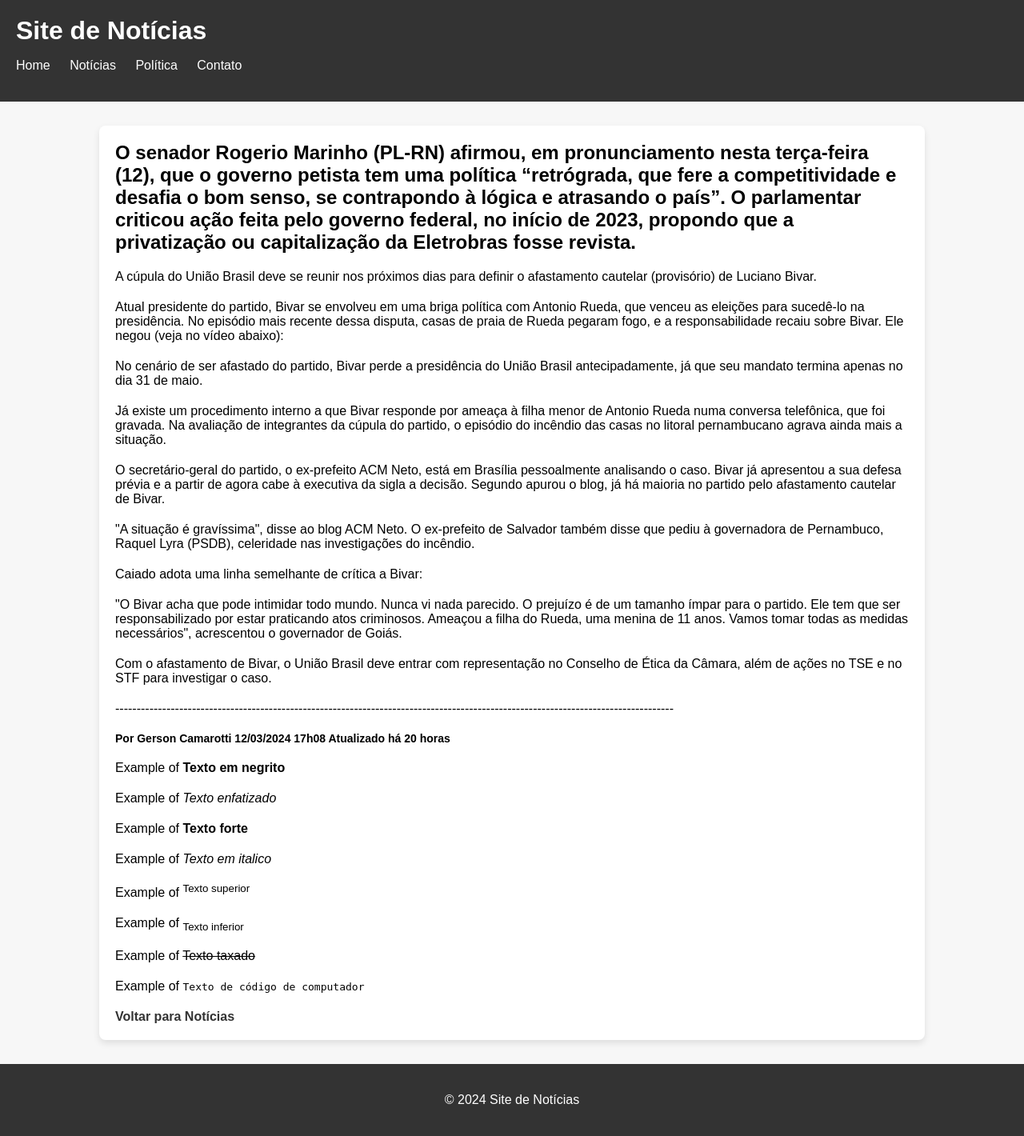
After one commit to Duarsa/noticia, a PHP site: page /noticia2.html in a window 1280 px wide. The commit adds this page. Shown: the whole page at 80% size. Run offline with PHP 8.4, Linux system fonts and the light colour scheme.

Commit message:
Add files via upload

```diff
--- /dev/null
+++ b/noticia2.html
@@ -0,0 +1,153 @@
+<!DOCTYPE html>
+<html lang="en">
+<head>
+    <meta charset="UTF-8">
+    <meta name="viewport" content="width=device-width, initial-scale=1.0">
+    <title>Título da Notícia - Site de Notícias</title>
+
+    <style>
+        body {
+    font-family: Arial, sans-serif;
+    margin: 0;
+    padding: 0;
+    background-color: #f7f7f7;
+}
+
+header {
+    background-color: #333;
+    color: #fff;
+    padding: 20px;
+}
+
+h1 {
+    margin: 0;
+}
+
+nav ul {
+    list-style-type: none;
+    padding: 0;
+}
+
+nav ul li {
+    display: inline;
+    margin-right: 20px;
+}
+
+nav ul li a {
+    color: #fff;
+    text-decoration: none;
+    transition: color 0.3s ease;
+}
+
+nav ul li a:hover {
+    color: #ffa500;
+}
+
+.nota{
+    font-size: 14px;
+    /*font-family*/
+}
+
+.main-content {
+    display: flex;
+    justify-content: center;
+    align-items: flex-start;
+    padding: 20px;
+}
+
+article {
+    background-color: #fff;
+    border-radius: 8px;
+    margin: 10px;
+    padding: 20px;
+    width: 80%;
+    box-shadow: 0 4px 8px rgba(0, 0, 0, 0.1);
+}
+
+article h2 {
+    margin-top: 0;
+}
+
+article p {
+    margin-bottom: 20px;
+}
+
+article a {
+    color: #333;
+    text-decoration: none;
+    font-weight: bold;
+    transition: color 0.3s ease;
+}
+
+article a:hover {
+    color: #ffa500;
+}
+
+footer {
+    background-color: #333;
+    color: #fff;
+    text-align: center;
+    padding: 20px;
+}
+
+</style>
+
+</head>
+<body>
+    <header>
+        <h1>Site de Notícias</h1>
+        <nav>
+            <ul>
+                <li><a href="index.html">Home</a></li>
+                <li><a href="noticias.html">Notícias</a></li>
+                <li><a href="politica.html">Política</a></li>
+                <li><a href="#">Contato</a></li>
+            </ul>
+        </nav>
+    </header>
+    <section class="main-content">
+        <article>
+            <h2>O senador Rogerio Marinho (PL-RN) afirmou, em pronunciamento nesta terça-feira (12), que o governo petista tem uma política “retrógrada, que fere a competitividade e desafia o bom senso, se contrapondo à lógica e atrasando o país”. O parlamentar criticou ação feita pelo governo federal, no início de 2023, propondo que a privatização ou capitalização da Eletrobras fosse revista.</h2>
+
+            <p>A cúpula do União Brasil deve se reunir nos próximos dias para definir o afastamento cautelar (provisório) de Luciano Bivar.</p>
+
+            <p>Atual presidente do partido, Bivar se envolveu em uma briga política com Antonio Rueda, que venceu as eleições para sucedê-lo na presidência. No episódio mais recente dessa disputa, casas de praia de Rueda pegaram fogo, e a responsabilidade recaiu sobre Bivar. Ele negou (veja no vídeo abaixo):</p>
+
+            <p>No cenário de ser afastado do partido, Bivar perde a presidência do União Brasil antecipadamente, já que seu mandato termina apenas no dia 31 de maio.</p>
+
+            <p>Já existe um procedimento interno a que Bivar responde por ameaça à filha menor de Antonio Rueda numa conversa telefônica, que foi gravada. Na avaliação de integrantes da cúpula do partido, o episódio do incêndio das casas no litoral pernambucano agrava ainda mais a situação.</p>
+
+            <p>O secretário-geral do partido, o ex-prefeito ACM Neto, está em Brasília pessoalmente analisando o caso. Bivar já apresentou a sua defesa prévia e a partir de agora cabe à executiva da sigla a decisão. Segundo apurou o blog, já há maioria no partido pelo afastamento cautelar de Bivar.</p>
+
+            <p>"A situação é gravíssima", disse ao blog ACM Neto. O ex-prefeito de Salvador também disse que pediu à governadora de Pernambuco, Raquel Lyra (PSDB), celeridade nas investigações do incêndio.</p>
+
+            <p>Caiado adota uma linha semelhante de crítica a Bivar:</p>
+
+            <p>"O Bivar acha que pode intimidar todo mundo. Nunca vi nada parecido. O prejuízo é de um tamanho ímpar para o partido. Ele tem que ser responsabilizado por estar praticando atos criminosos. Ameaçou a filha do Rueda, uma menina de 11 anos. Vamos tomar todas as medidas necessários", acrescentou o governador de Goiás.</p>
+
+            <p>Com o afastamento de Bivar, o União Brasil deve entrar com representação no Conselho de Ética da Câmara, além de ações no TSE e no STF para investigar o caso.</p>
+
+            <p>-----------------------------------------------------------------------------------------------------------------------------------</p>
+
+            <p class="nota"><b>Por Gerson Camarotti
+            12/03/2024 17h08  Atualizado há 20 horas</b></p>
+
+
+
+            <p>Example of <b>Texto em negrito</b></p>
+            <p>Example of <em>Texto enfatizado</em></p>
+            <p>Example of <strong>Texto forte</strong></p>
+            <p>Example of <i>Texto em italico</i></p>
+            <p>Example of <sup>Texto superior</sup></p>
+            <p>Example of <sub>Texto inferior</sub></p>
+            <p>Example of <del>Texto taxado</del></p>
+            <p>Example of <code>Texto de código de computador</code></p>
+
+            <a href="../politica.php">Voltar para Notícias</a>
+        </article>
+    </section>
+    <footer>
+        <p>&copy; 2024 Site de Notícias</p>
+    </footer>
+</body>
+</html>
```
Also changed, not shown: config_login.php (+15 -4 lines), noticia1.html (added, +134 -0 lines), noticia3.html (added, +123 -0 lines), noticia4.html (added, +117 -0 lines), politica.php (+4 -4 lines), sair.php (added, +10 -0 lines), sistema.php (added, +87 -0 lines).
